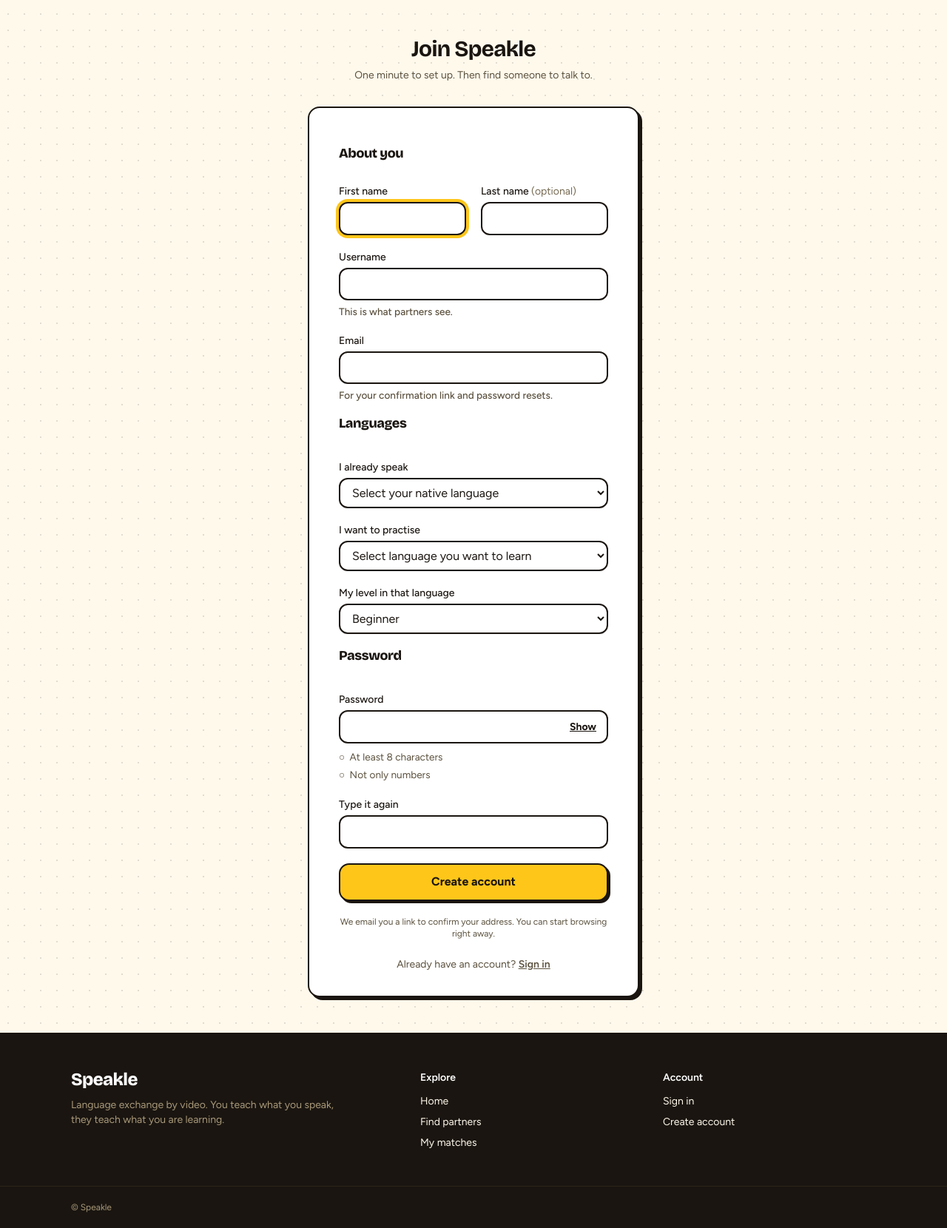
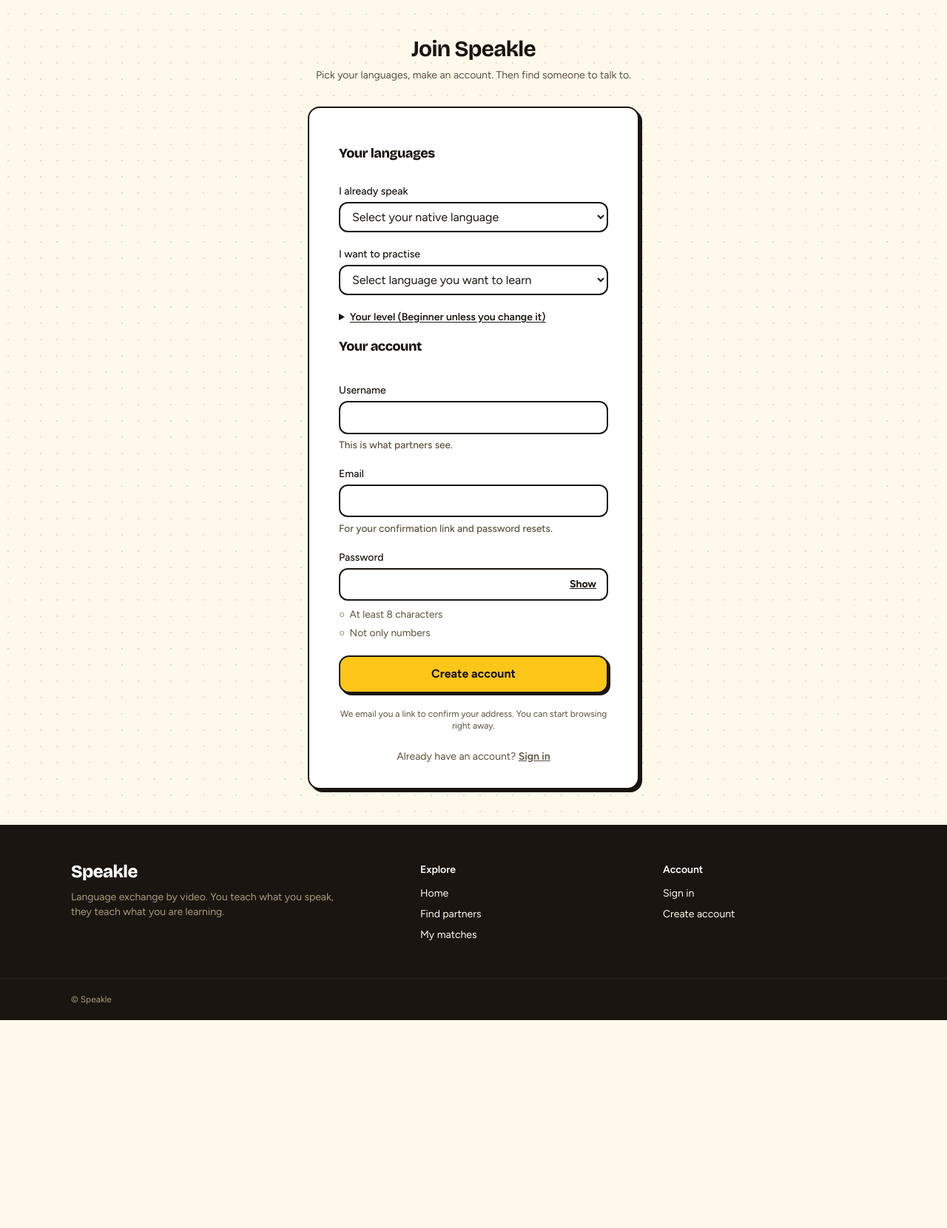
Before and after one commit to JavohirMX/speakle, a Django app: page /users/register/ in a window 1280 px wide. Shown: the part 80-1740 px from the top of the page at 74% size. After the commit the page ends 1459 px from the top, so only its background shows below. Run offline with Django 5.2, Linux system fonts and the light colour scheme; data comes from the database, SQL or seed files in the repository; data that the repository does not hold is empty; parts of the project's set-up code (start-up, migrations or seed data) failed here and were passed over.

Commit message:
Shorter sign-up: languages, username, email, one password; level collapsed

```diff
--- a/users/forms.py
+++ b/users/forms.py
@@ -1,63 +1,60 @@
 from django.db import transaction
 from django import forms
-from django.contrib.auth.forms import UserCreationForm
+from django.contrib.auth import password_validation
 from .models import User, Language, UserLanguage
 
-class UserRegistrationForm(UserCreationForm):
-    """Extended user registration form with additional fields."""
-    email = forms.EmailField(required=True)
-    first_name = forms.CharField(max_length=30, required=True)
-    last_name = forms.CharField(max_length=30, required=False)
+class UserRegistrationForm(forms.ModelForm):
+    """Short sign-up form: the two languages, a public username, email and one password.
 
-    # Updated to use Language model
+    Name fields and the "type it again" password box are gone (nothing in the app showed
+    the name, and a Show button lets people check what they typed). The level in the
+    language you want to learn is still saved, as Beginner unless the person changes it.
+    """
+    SELECT_CLASS = 'mt-1 block w-full px-3 py-2 border border-gray-300 rounded-md shadow-sm focus:outline-none focus:ring-blue-500 focus:border-blue-500'
+
     native_language = forms.ModelChoiceField(
         queryset=Language.objects.all(),
         empty_label="Select your native language",
         required=True,
         help_text="Your native/mother tongue language",
-        widget=forms.Select(attrs={
-            'class': 'mt-1 block w-full px-3 py-2 border border-gray-300 rounded-md shadow-sm focus:outline-none focus:ring-blue-500 focus:border-blue-500'
-        })
+        widget=forms.Select(attrs={'class': SELECT_CLASS}),
     )
-
     target_language = forms.ModelChoiceField(
         queryset=Language.objects.all(),
         empty_label="Select language you want to learn",
         required=True,
         help_text="Language you want to learn or practice",
-        widget=forms.Select(attrs={
-            'class': 'mt-1 block w-full px-3 py-2 border border-gray-300 rounded-md shadow-sm focus:outline-none focus:ring-blue-500 focus:border-blue-500'
-        })
+        widget=forms.Select(attrs={'class': SELECT_CLASS}),
     )
-
     target_proficiency = forms.ChoiceField(
         choices=UserLanguage.PROFICIENCY_CHOICES,
-        required=True,
+        required=False,
+        initial='beginner',
         help_text="Your current level in the target language",
-        widget=forms.Select(attrs={
-            'class': 'mt-1 block w-full px-3 py-2 border border-gray-300 rounded-md shadow-sm focus:outline-none focus:ring-blue-500 focus:border-blue-500'
-        })
+        widget=forms.Select(attrs={'class': SELECT_CLASS}),
     )
+    email = forms.EmailField(required=True)
+    password1 = forms.CharField(strip=False, widget=forms.PasswordInput(attrs={'autocomplete': 'new-password'}))
+
+    field_order = ['native_language', 'target_language', 'target_proficiency', 'username', 'email', 'password1']
 
     class Meta:
         model = User
-        fields = ('username', 'first_name', 'last_name', 'email', 'native_language', 'target_language', 'target_proficiency', 'password1', 'password2')
+        fields = ('username', 'email')
 
     def __init__(self, *args, **kwargs):
         super().__init__(*args, **kwargs)
-        # Add CSS classes for styling to other fields
-        for field_name, field in self.fields.items():
-            if field_name not in ['native_language', 'target_language', 'target_proficiency']:
-                field.widget.attrs['class'] = 'mt-1 block w-full px-3 py-2 border border-gray-300 rounded-md shadow-sm focus:outline-none focus:ring-blue-500 focus:border-blue-500'
-
-        # Add autofocus to first_name field
-        self.fields['first_name'].widget.attrs['autofocus'] = True
+        for field_name in ('username', 'email', 'password1'):
+            self.fields[field_name].widget.attrs['class'] = 'mt-1 block w-full px-3 py-2 border border-gray-300 rounded-md shadow-sm focus:outline-none focus:ring-blue-500 focus:border-blue-500'
 
     def clean_email(self):
         email = self.cleaned_data['email'].strip()
         if User.objects.filter(email__iexact=email).exists():
             raise forms.ValidationError('That email already has an account. Sign in, or reset your password.')
         return email
+
+    def clean_target_proficiency(self):
+        return self.cleaned_data.get('target_proficiency') or 'beginner'
 
     def clean(self):
         cleaned_data = super().clean()
@@ -68,13 +65,20 @@ class UserRegistrationForm(UserCreationForm):
         if native_language and target_language and native_language == target_language:
             raise forms.ValidationError("Native language and target language cannot be the same.")
 
+        password = cleaned_data.get('password1')
+        if password:
+            candidate = User(username=cleaned_data.get('username', ''), email=cleaned_data.get('email', ''))
+            try:
+                password_validation.validate_password(password, candidate)
+            except forms.ValidationError as exc:
+                self.add_error('password1', exc)
+
         return cleaned_data
 
     def save(self, commit=True):
         user = super().save(commit=False)
         user.email = self.cleaned_data['email']
-        user.first_name = self.cleaned_data['first_name']
-        user.last_name = self.cleaned_data['last_name']
+        user.set_password(self.cleaned_data['password1'])
 
         # Keep legacy fields for backward compatibility
         user.native_language = self.cleaned_data['native_language'].name
--- a/users/templates/registration/register.html
+++ b/users/templates/registration/register.html
@@ -11,7 +11,7 @@
 <div class="min-h-screen flex flex-col justify-center py-12 px-4 sm:px-6 lg:px-8">
     <div class="sm:mx-auto sm:w-full sm:max-w-md text-center">
         <h1 class="text-3xl font-bold">Join Speakle</h1>
-        <p class="mt-2 text-sm text-gray-600">One minute to set up. Then find someone to talk to.</p>
+        <p class="mt-2 text-sm text-gray-600">Pick your languages, make an account. Then find someone to talk to.</p>
     </div>
     <div class="mt-8 sm:mx-auto sm:w-full sm:max-w-md">
         <div class="bg-white py-8 px-5 border border-gray-200 rounded-2xl sm:px-10">
@@ -21,21 +21,28 @@
             <form method="post" class="space-y-5" data-validate novalidate id="signup-form">
                 {% csrf_token %}
                 <fieldset class="space-y-5">
-                    <legend class="font-display text-lg font-bold mb-3">About you</legend>
-                    <div class="grid grid-cols-1 gap-5 sm:grid-cols-2">
-                        <div>
-                    <label for="id_first_name" class="block text-sm font-medium">First name</label>
-                    <div class="mt-1">{{ form.first_name }}</div>
-                    {% for e in form.first_name.errors %}<p class="field-error" role="alert">{{ e }}</p>{% endfor %}
-
+                    <legend class="font-display text-lg font-bold mb-3">Your languages</legend>
+                    <div>
+                    <label for="id_native_language" class="block text-sm font-medium">I already speak</label>
+                    <div class="mt-1">{{ form.native_language }}</div>
+                    {% for e in form.native_language.errors %}<p class="field-error" role="alert">{{ e }}</p>{% endfor %}
                 </div>
-                        <div>
-                    <label for="id_last_name" class="block text-sm font-medium">Last name <span class="text-gray-500 font-normal">(optional)</span></label>
-                    <div class="mt-1">{{ form.last_name }}</div>
-                    {% for e in form.last_name.errors %}<p class="field-error" role="alert">{{ e }}</p>{% endfor %}
-
+                    <div>
+                    <label for="id_target_language" class="block text-sm font-medium">I want to practise</label>
+                    <div class="mt-1">{{ form.target_language }}</div>
+                    {% for e in form.target_language.errors %}<p class="field-error" role="alert">{{ e }}</p>{% endfor %}
                 </div>
-                    </div>
+                    <details class="text-sm"{% if form.is_bound and form.target_proficiency.value != 'beginner' %} open{% endif %}>
+                        <summary class="cursor-pointer font-semibold underline underline-offset-2">Your level (Beginner unless you change it)</summary>
+                        <div class="mt-2">
+                            <label for="id_target_proficiency" class="block text-sm font-medium">My level in that language</label>
+                            <div class="mt-1">{{ form.target_proficiency }}</div>
+                            {% for e in form.target_proficiency.errors %}<p class="field-error" role="alert">{{ e }}</p>{% endfor %}
+                        </div>
+                    </details>
+                </fieldset>
+                <fieldset class="space-y-5 pt-2">
+                    <legend class="font-display text-lg font-bold mb-3">Your account</legend>
                     <div>
                     <label for="id_username" class="block text-sm font-medium">Username</label>
                     <div class="mt-1">{{ form.username }}</div>
@@ -48,30 +55,6 @@
                     {% for e in form.email.errors %}<p class="field-error" role="alert">{{ e }}</p>{% endfor %}
                     <p class="field-hint">For your confirmation link and password resets.</p>
                 </div>
-                </fieldset>
-                <fieldset class="space-y-5 pt-2">
-                    <legend class="font-display text-lg font-bold mb-3">Languages</legend>
-                    <div>
-                    <label for="id_native_language" class="block text-sm font-medium">I already speak</label>
-                    <div class="mt-1">{{ form.native_language }}</div>
-                    {% for e in form.native_language.errors %}<p class="field-error" role="alert">{{ e }}</p>{% endfor %}
-
-                </div>
-                    <div>
-                    <label for="id_target_language" class="block text-sm font-medium">I want to practise</label>
-                    <div class="mt-1">{{ form.target_language }}</div>
-                    {% for e in form.target_language.errors %}<p class="field-error" role="alert">{{ e }}</p>{% endfor %}
-
-                </div>
-                    <div>
-                    <label for="id_target_proficiency" class="block text-sm font-medium">My level in that language</label>
-                    <div class="mt-1">{{ form.target_proficiency }}</div>
-                    {% for e in form.target_proficiency.errors %}<p class="field-error" role="alert">{{ e }}</p>{% endfor %}
-
-                </div>
-                </fieldset>
-                <fieldset class="space-y-5 pt-2">
-                    <legend class="font-display text-lg font-bold mb-3">Password</legend>
                     <div>
                         <label for="id_password1" class="block text-sm font-medium">Password</label>
                         <div class="relative mt-1">
@@ -83,13 +66,6 @@
                             <li data-rule="num">Not only numbers</li>
                         </ul>
                         {% for e in form.password1.errors %}<p class="field-error" role="alert">{{ e }}</p>{% endfor %}
-                    </div>
-                    <div>
-                        <label for="id_password2" class="block text-sm font-medium">Type it again</label>
-                        <div class="relative mt-1">
-                            <input id="id_password2" name="password2" type="password" required autocomplete="new-password" class="block w-full px-3 py-2" data-custom="1">
-                        </div>
-                        {% for e in form.password2.errors %}<p class="field-error" role="alert">{{ e }}</p>{% endfor %}
                     </div>
                 </fieldset>
                 <button type="submit" class="btn btn-solid w-full" data-loading-text="Creating your account...">Create account</button>
@@ -103,10 +79,9 @@
 <script>
 (function () {
     var F = window.SpeakleForm, $ = function (id) { return document.getElementById(id); };
-    var u = $('id_username'), p1 = $('id_password1'), p2 = $('id_password2'), nat = $('id_native_language'), tgt = $('id_target_language'), timer;
+    var u = $('id_username'), p1 = $('id_password1'), nat = $('id_native_language'), tgt = $('id_target_language'), timer;
     u.dataset.custom = '1'; u.setAttribute('autocomplete', 'username'); u.setAttribute('autocapitalize', 'none'); u.setAttribute('spellcheck', 'false');
-    $('id_email').setAttribute('autocomplete', 'email'); $('id_first_name').setAttribute('autocomplete', 'given-name');
-    ['id_first_name'].forEach(function (i) { $(i).dataset.msgRequired = 'Enter your first name.'; });
+    $('id_email').setAttribute('autocomplete', 'email');
     $('id_email').dataset.msgRequired = 'Enter your email address.';
     nat.dataset.msgRequired = 'Pick the language you already speak.'; tgt.dataset.msgRequired = 'Pick the language you want to practise.';
     nat.required = tgt.required = true;
@@ -128,10 +103,8 @@
         document.querySelectorAll('#pw-rules li').forEach(function (li) { li.classList.toggle('met', !!r[li.dataset.rule]); });
         return r.len && r.num;
     }
-    p1.addEventListener('input', function () { rules(); if (p2.value) match(); });
+    p1.addEventListener('input', function () { rules(); });
     p1.addEventListener('blur', function () { if (p1.value && !rules()) F.show(p1, 'error', 'Make the password at least 8 characters and not only numbers.'); else if (!p1.value) F.show(p1, 'error', 'Choose a password.'); else F.show(p1, 'none'); });
-    function match() { if (!p2.value) { F.show(p2, 'error', 'Type the password again to confirm it.'); return; } if (p2.value !== p1.value) F.show(p2, 'error', "The passwords don't match yet."); else F.show(p2, 'ok', 'Passwords match.'); }
-    p2.addEventListener('blur', match); p2.addEventListener('input', function () { if (p2.value) match(); });
     function langs() { if (nat.value && tgt.value && nat.value === tgt.value) { F.show(tgt, 'error', 'Pick a different language to learn. You already speak this one.'); } else if (tgt.value) { F.show(tgt, 'none'); } }
     nat.addEventListener('change', langs); tgt.addEventListener('change', langs);
     tgt.dataset.custom = '';
@@ -139,7 +112,6 @@
         if (ev.defaultPrevented) return;
         var bad = null;
         if (!rules()) { F.show(p1, 'error', 'Make the password at least 8 characters and not only numbers.'); bad = p1; }
-        if (p2.value !== p1.value) { F.show(p2, 'error', "The passwords don't match yet."); bad = bad || p2; }
         if (nat.value && nat.value === tgt.value) { F.show(tgt, 'error', 'Pick a different language to learn. You already speak this one.'); bad = bad || tgt; }
         if (u.getAttribute('aria-invalid')) bad = bad || u;
         if (bad) { ev.preventDefault(); ev.stopImmediatePropagation(); var b = document.querySelector('#signup-form button[type=submit]'); b.disabled = false; b.textContent = 'Create account'; bad.focus(); }
```
Also changed, not shown: docs/SIGNUP-UX.md (added, +85 -0 lines), users/tests.py (+52 -0 lines), CHANGELOG.md, 4 other files.
